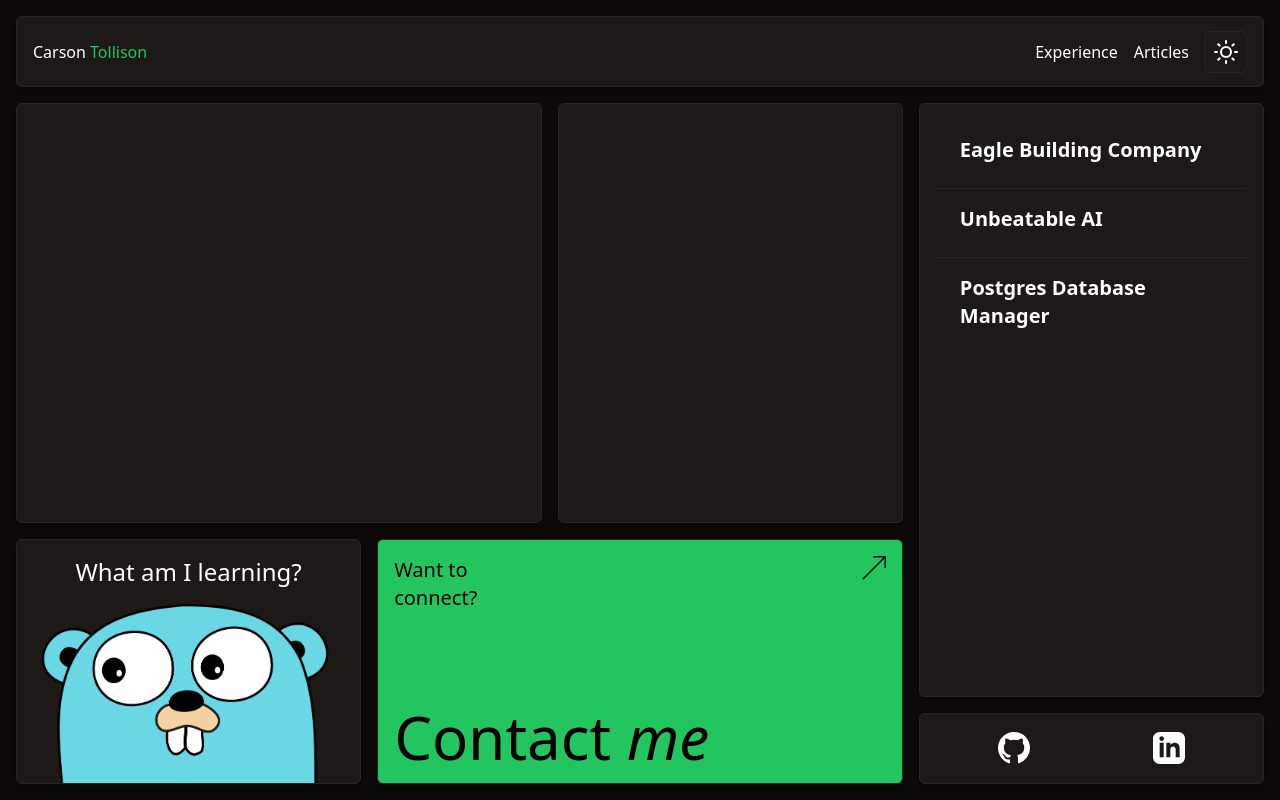
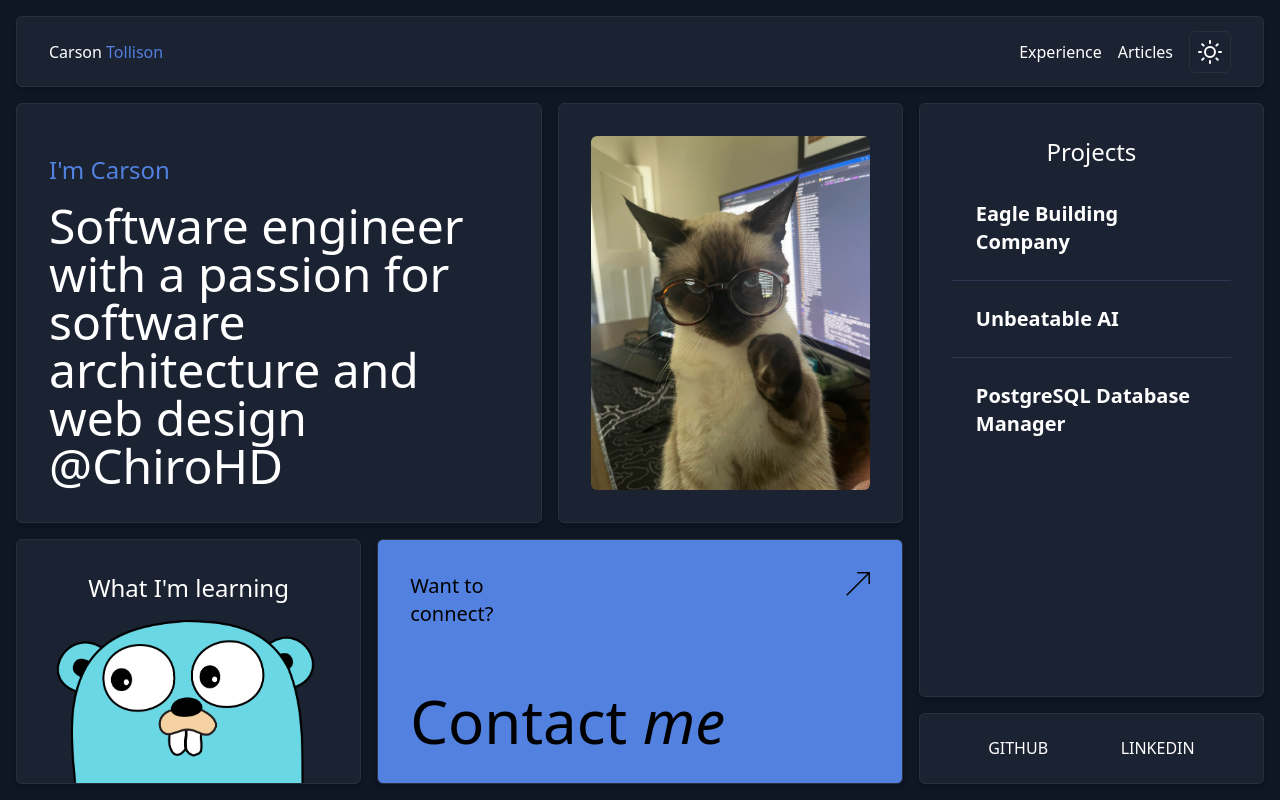
Before and after one commit to c-tollison/carson-dev, a React (Vite) app: page / in a window 1280 px wide. Built offline with nearby package versions, Linux system fonts and the light colour scheme.

Commit message:
theme better, dashboard done

```diff
--- /dev/null
+++ b/src/components/cards/contact-info.tsx
@@ -0,0 +1,31 @@
+import { useContext } from 'react';
+import { ColorModeContext } from '../core/providers/color-mode-provider/color-mode-provider';
+import { ColorMode } from '../core/providers/color-mode-provider/color-mode.enum';
+
+export default function ContactInfo() {
+    const colorModeContext = useContext(ColorModeContext);
+
+    return (
+        <a href='mailto:tollisoncarson@gmail.com'>
+            <div className='h-full flex flex-col justify-between'>
+                <div className='flex justify-between'>
+                    <div className='text-wrap w-[100px]'>Want to connect?</div>
+                    <svg
+                        xmlns='http://www.w3.org/2000/svg'
+                        viewBox='0 0 32 32'
+                        className='w-6 h-6'
+                        fill={colorModeContext.colorMode === ColorMode.Dark ? 'black' : 'white'}
+                    >
+                        <path
+                            d='M31 0H15v2h13.59L.29 30.29 1.7 31.7 30 3.41V16h2V1a1 1 0 0 0-1-1z'
+                            data-name='5-Arrow Up'
+                        />
+                    </svg>
+                </div>
+                <div className='text-6xl'>
+                    Contact <span className='italic'>me</span>
+                </div>
+            </div>
+        </a>
+    );
+}
--- /dev/null
+++ b/src/components/cards/hero.tsx
@@ -0,0 +1,16 @@
+export default function Hero() {
+    return (
+        <div className='h-full flex flex-col justify-end gap-4'>
+            <div className='text-primary text-2xl'>I'm Carson</div>
+            <div className='text-5xl'>
+                Software engineer with a passion for software architecture and web design @
+                <a
+                    href='https://www.chirohd.com/'
+                    target='_blank'
+                >
+                    ChiroHD
+                </a>
+            </div>
+        </div>
+    );
+}
--- /dev/null
+++ b/src/components/cards/learnings.tsx
@@ -0,0 +1,15 @@
+export default function Learnings() {
+    return (
+        <a
+            href='https://go.dev/'
+            target='_blank'
+        >
+            <div className='h-full flex flex-col gap-4 justify-between items-center text-center'>
+                <div className='text-2xl '>What I'm learning</div>
+                <div className='flex flex-col items-center overflow-hidden'>
+                    <img src='./gopher.png' />
+                </div>
+            </div>
+        </a>
+    );
+}
--- a/src/components/core/card/card.tsx
+++ b/src/components/core/card/card.tsx
@@ -11,7 +11,7 @@ export default function Card({ children, className, cols, rows, ...props }: Card
     return (
         <div
             {...props}
-            className={`p-4 bg-card rounded-md border border-border shadow-md transition transform duration-300 ease-in-out ${cols} ${rows} ${className}`}
+            className={`p-8 bg-card rounded-md border border-border shadow-md transition transform duration-300 ease-in-out ${cols} ${rows} ${className}`}
         >
             {children}
         </div>
--- a/src/components/footer/footer.tsx
+++ b/src/components/footer/footer.tsx
@@ -1,46 +1,18 @@
-import { useContext } from 'react';
-import { ColorModeContext } from '../core/providers/color-mode-provider/color-mode-provider';
-import { ColorMode } from '../core/providers/color-mode-provider/color-mode.enum';
-
 export default function Footer() {
-    const colorModeContext = useContext(ColorModeContext);
-
     return (
         <footer className='w-full flex justify-around items-center'>
             <a
                 href='https://github.com/c-tollison'
                 target='_blank'
             >
-                <svg
-                    className='w-8 h-8'
-                    xmlns='http://www.w3.org/2000/svg'
-                    viewBox='0 0 16 16' // Adjusted to fit better in small dimensions
-                >
-                    <path
-                        fillRule='evenodd'
-                        clipRule='evenodd'
-                        d='M8 0C3.58 0 0 3.58 0 8c0 3.54 2.29 6.53 5.47 7.59.4.07.55-.17.55-.38 0-.19-.01-.82-.01-1.49-2.01.37-2.53-.49-2.69-.94-.09-.23-.48-.94-.82-1.13-.28-.15-.68-.52-.01-.53.63-.01 1.08.58 1.23.82.72 1.2 1.87.86 2.33.66.07-.52.28-.86.51-1.06-1.78-.2-3.64-.89-3.64-3.95 0-.87.31-1.59.82-2.15-.08-.2-.36-1.02.08-2.13 0 0 .67-.21 2.2.82a7.67 7.67 0 0 1 2-.27c.68 0 1.36.09 2 .27 1.53-1.04 2.2-.82 2.2-.82.44 1.11.16 1.93.08 2.13.51.56.82 1.28.82 2.15 0 3.07-1.87 3.75-3.64 3.95.29.25.54.73.54 1.48 0 1.07-.01 1.93-.01 2.19 0 .21.15.46.55.38A8.01 8.01 0 0 0 16 8c0-4.42-3.58-8-8-8z'
-                        fill={colorModeContext.colorMode === ColorMode.Dark ? 'white' : 'black'}
-                    />
-                </svg>
+                GITHUB
             </a>
 
             <a
                 href='https://www.linkedin.com/in/carson-tollison/'
                 target='_blank'
             >
-                <svg
-                    xmlns='http://www.w3.org/2000/svg'
-                    className='w-8 h-8'
-                    viewBox='0 0 24 24'
-                >
-                    <path
-                        fillRule='evenodd'
-                        clipRule='evenodd'
-                        d='M19 0h-14c-2.761 0-5 2.239-5 5v14c0 2.761 2.239 5 5 5h14c2.762 0 5-2.239 5-5v-14c0-2.761-2.238-5-5-5zm-11 19h-3v-11h3v11zm-1.5-12.268c-.966 0-1.75-.79-1.75-1.764s.784-1.764 1.75-1.764 1.75.79 1.75 1.764-.783 1.764-1.75 1.764zm13.5 12.268h-3v-5.604c0-3.368-4-3.113-4 0v5.604h-3v-11h3v1.765c1.396-2.586 7-2.777 7 2.476v6.759z'
-                        fill={colorModeContext.colorMode === ColorMode.Dark ? 'white' : 'black'}
-                    />
-                </svg>
+                LINKEDIN
             </a>
         </footer>
     );
--- a/src/components/projects/project/project.tsx
+++ b/src/components/projects/project/project.tsx
@@ -3,21 +3,36 @@ import { useState } from 'react';
 export interface ProjectProps {
     title: string;
     description: string;
+    tech: string[];
     openModal: () => void;
 }
 
-export default function Project({ title, description, openModal }: ProjectProps) {
+export default function Project({ title, description, tech, openModal }: ProjectProps) {
     const [isHovered, setIsHovered] = useState(false);
 
     return (
         <div
-            className='py-4 px-6 border-b border-accent last:border-b-0 cursor-pointer hover:bg-accent'
+            className='py-6 px-6 border-b border-accent last:border-b-0 cursor-pointer'
             onClick={openModal}
             onMouseEnter={() => setIsHovered(true)}
             onMouseLeave={() => setIsHovered(false)}
         >
-            <h2 className='text-xl font-semibold mb-2'>{title}</h2>
-            {isHovered && <p className='text-sm text-muted-foreground truncate'>{description}</p>}
+            <h2 className='text-xl font-semibold '>{title}</h2>
+            {isHovered && (
+                <>
+                    <p className='text-sm text-muted-foreground line-clamp-3'>{description}</p>
+                    <div className='mt-2 flex flex-wrap gap-2'>
+                        {tech.map((item, index) => (
+                            <span
+                                key={index}
+                                className='px-2 py-1 text-xs font-medium bg-secondary rounded-full '
+                            >
+                                {item}
+                            </span>
+                        ))}
+                    </div>
+                </>
+            )}
         </div>
     );
 }
--- a/src/components/projects/projects.tsx
+++ b/src/components/projects/projects.tsx
@@ -5,6 +5,7 @@ export interface ProjectI {
     imgPath: string;
     repoLink?: string;
     description: string[];
+    tech: string[];
 }
 
 interface ProjectsInterface {
@@ -21,6 +22,7 @@ export default function Projects({ openModal }: ProjectsInterface) {
                 'The project leverages React for the frontend, styled with Tailwind CSS, and is deployed on AWS Elastic Beanstalk. The backend is implemented in Python and deployed using Zappa on AWS Lambda, with a PostgreSQL database hosted on AWS RDS.',
                 'This project was undertaken as part of my senior capstone at Clemson University for a client.',
             ],
+            tech: ['React', 'Typescript', 'Python', 'AWS', 'PostgreSQL'],
         },
         {
             title: 'Unbeatable AI',
@@ -30,22 +32,30 @@ export default function Projects({ openModal }: ProjectsInterface) {
                 'A web application for playing Tic-Tac-Toe, developed to showcase the minimax algorithm. This algorithm, a recursive strategy, is employed to determine the optimal move for a player, thereby creating an unbeatable AI opponent for the game.',
                 'This project was developed using simple HTML, CSS, and JavaScript.',
             ],
+            tech: ['Javascript', 'Algorithms', 'AI', 'HTML', 'CSS'],
         },
         {
-            title: 'Postgres Database Manager',
+            title: 'PostgreSQL Database Manager',
             repoLink: 'https://github.com/c-tollison/db-manager',
             imgPath: 'database-manager-cli.png',
-            description: ['Will add some stuff soon'],
+            description: [
+                'A Node.js/TypeScript CLI tool designed to streamline PostgreSQL instance management. It automatically generates TypeScript enums from PostgreSQL enums, ensuring synchronization across the project.',
+                'The CLI operates using a simple config file that specifies output locations and tracks where migrations are stored. It supports running migrations, rolling them back, and maintaining a history in the database through a dedicated migrations table.',
+                'With minimal setup, the tool offers arrow-key navigation for user selections, and all migrations are timestamped to guarantee they run in the correct sequence.',
+            ],
+            tech: ['Node.js', 'Typescript', 'PostgreSQL'],
         },
     ];
 
     return (
         <>
+            <div className='text-2xl text-center mb-2'>Projects</div>
             <div>
                 {projects.map((project, index) => (
                     <Project
                         key={index}
                         title={project.title}
+                        tech={project.tech}
                         description={project.description[0]}
                         openModal={() => openModal(project)}
                     />
--- a/src/index.css
+++ b/src/index.css
@@ -4,46 +4,46 @@
 
 @layer base {
     :root {
-        --background: 0 0% 100%;
-        --foreground: 240 10% 3.9%;
-        --card: 0 0% 100%;
-        --card-foreground: 240 10% 3.9%;
-        --popover: 0 0% 100%;
-        --popover-foreground: 240 10% 3.9%;
-        --primary: 142.1 76.2% 36.3%;
-        --primary-foreground: 355.7 100% 97.3%;
-        --secondary: 240 4.8% 95.9%;
-        --secondary-foreground: 240 5.9% 10%;
-        --muted: 240 4.8% 95.9%;
-        --muted-foreground: 240 3.8% 46.1%;
-        --accent: 240 4.8% 95.9%;
-        --accent-foreground: 240 5.9% 10%;
+        --background: 210 50% 98%;
+        --foreground: 220 20% 10%;
+        --card: 210 40% 96%;
+        --card-foreground: 220 20% 10%;
+        --popover: 210 50% 98%;
+        --popover-foreground: 220 20% 10%;
+        --primary: 220 70% 50%;
+        --primary-foreground: 210 40% 98%;
+        --secondary: 220 20% 90%;
+        --secondary-foreground: 220 20% 10%;
+        --muted: 220 20% 90%;
+        --muted-foreground: 220 20% 40%;
+        --accent: 220 40% 80%;
+        --accent-foreground: 220 20% 10%;
         --destructive: 0 84.2% 60.2%;
-        --destructive-foreground: 0 0% 98%;
-        --border: 240 5.9% 90%;
-        --input: 240 5.9% 90%;
-        --ring: 142.1 76.2% 36.3%;
+        --destructive-foreground: 210 40% 98%;
+        --border: 220 20% 80%;
+        --input: 220 20% 80%;
+        --ring: 220 70% 50%;
         --radius: 0.5rem;
     }
 
     .dark {
-        --background: 20 14.3% 4.1%;
-        --foreground: 0 0% 95%;
-        --card: 24 9.8% 10%;
-        --card-foreground: 0 0% 95%;
-        --popover: 0 0% 9%;
-        --popover-foreground: 0 0% 95%;
-        --primary: 142.1 70.6% 45.3%;
-        --primary-foreground: 144.9 80.4% 10%;
-        --secondary: 240 3.7% 15.9%;
-        --secondary-foreground: 0 0% 98%;
-        --muted: 0 0% 15%;
-        --muted-foreground: 240 5% 64.9%;
-        --accent: 12 6.5% 15.1%;
-        --accent-foreground: 0 0% 98%;
+        --background: 220 40% 10%;
+        --foreground: 210 40% 98%;
+        --card: 220 30% 15%;
+        --card-foreground: 210 40% 98%;
+        --popover: 220 40% 10%;
+        --popover-foreground: 210 40% 98%;
+        --primary: 220 70% 60%;
+        --primary-foreground: 220 20% 10%;
+        --secondary: 220 20% 20%;
+        --secondary-foreground: 210 40% 98%;
+        --muted: 220 20% 20%;
+        --muted-foreground: 220 20% 70%;
+        --accent: 220 30% 25%;
+        --accent-foreground: 210 40% 98%;
         --destructive: 0 62.8% 30.6%;
-        --destructive-foreground: 0 85.7% 97.3%;
-        --border: 240 3.7% 15.9%;
-        --input: 240 3.7% 15.9%;
+        --destructive-foreground: 210 40% 98%;
+        --border: 220 20% 20%;
+        --input: 220 20% 20%;
     }
 }
--- a/src/routes/dashboard/dashboard.tsx
+++ b/src/routes/dashboard/dashboard.tsx
@@ -1,16 +1,16 @@
-import { useContext, useState } from 'react';
+import { useState } from 'react';
 import Card from '../../components/core/card/card';
-import { ColorModeContext } from '../../components/core/providers/color-mode-provider/color-mode-provider';
 import NavBar from '../../components/nav-bar/nav-bar';
-import { ColorMode } from '../../components/core/providers/color-mode-provider/color-mode.enum';
 import Footer from '../../components/footer/footer';
 import Projects, { ProjectI } from '../../components/projects/projects';
 import ProjectModal from '../../components/projects/project-modal/project-modal';
+import ContactInfo from '../../components/cards/contact-info';
+import Learnings from '../../components/cards/learnings';
+import Hero from '../../components/cards/hero';
 
 function Dashboard() {
     const [modalOpen, setModalOpen] = useState(false);
     const [selectedProject, setSelectedProject] = useState<ProjectI | null>(null);
-    const colorModeContext = useContext(ColorModeContext);
 
     function openModal(project: ProjectI) {
         document.body.style.overflow = 'hidden';
@@ -30,18 +30,28 @@ function Dashboard() {
                     <Card
                         cols='col-span-full'
                         rows='lg:row-span-1'
-                        className='w-full h-full flex justify-center'
+                        className={`w-full h-full flex justify-center `}
                     >
                         <NavBar />
                     </Card>
                     <Card
                         cols='col-span-full lg:col-span-3'
                         rows='lg:row-span-5'
-                    ></Card>
+                    >
+                        <Hero />
+                    </Card>
                     <Card
                         cols='col-span-full lg:col-span-2'
                         rows='lg:row-span-5'
-                    ></Card>
+                        className='overflow-hidden'
+                    >
+                        <div className='relative w-full h-full pb-[75%]'>
+                            <img
+                                src={'yang.jpg'}
+                                className='absolute inset-0 w-full h-full object-cover rounded-md'
+                            />
+                        </div>
+                    </Card>
                     <Card
                         cols='col-span-full lg:col-span-2'
                         rows='lg:row-span-7'
@@ -51,51 +61,21 @@ function Dashboard() {
                     <Card
                         cols='col-span-full lg:col-span-2'
                         rows='lg:row-span-3'
-                        className='pb-0 hover:scale-95 cursor-pointer'
+                        className={`pb-0 hover:scale-95 cursor-pointer`}
                     >
-                        <a
-                            href='https://go.dev/'
-                            target='_blank'
-                        >
-                            <div className='h-full flex flex-col gap-4 justify-between items-center text-center'>
-                                <div className='text-2xl '>What am I learning?</div>
-                                <div className='flex flex-col items-center overflow-hidden'>
-                                    <img src='./gopher.png' />
-                                </div>
-                            </div>
-                        </a>
+                        <Learnings />
                     </Card>
                     <Card
                         cols='col-span-full lg:col-span-3'
                         rows='lg:row-span-3'
-                        className='bg-primary text-white dark:text-black text-xl hover:scale-95 cursor-pointer'
+                        className={`bg-primary text-white dark:text-black text-xl hover:scale-95 cursor-pointer`}
                     >
-                        <a href='mailto:tollisoncarson@gmail.com'>
-                            <div className='h-full flex flex-col justify-between'>
-                                <div className='flex justify-between'>
-                                    <div className='text-wrap w-[100px]'>Want to connect?</div>
-                                    <svg
-                                        xmlns='http://www.w3.org/2000/svg'
-                                        viewBox='0 0 32 32'
-                                        className='w-6 h-6'
-                                        fill={colorModeContext.colorMode === ColorMode.Dark ? 'black' : 'white'}
-                                    >
-                                        <path
-                                            d='M31 0H15v2h13.59L.29 30.29 1.7 31.7 30 3.41V16h2V1a1 1 0 0 0-1-1z'
-                                            data-name='5-Arrow Up'
-                                        />
-                                    </svg>
-                                </div>
-                                <div className='text-6xl'>
-                                    Contact <span className='italic'>me</span>
-                                </div>
-                            </div>
-                        </a>
+                        <ContactInfo />
                     </Card>
                     <Card
                         cols='col-span-full lg:col-span-2'
                         rows='lg:row-span-1'
-                        className='w-full h-full flex justify-center'
+                        className={`w-full h-full flex justify-center`}
                     >
                         <Footer />
                     </Card>
```
Also changed, not shown: src/components/projects/project-modal/project-modal.tsx (+11 -0 lines), public/yang.jpg (added).
